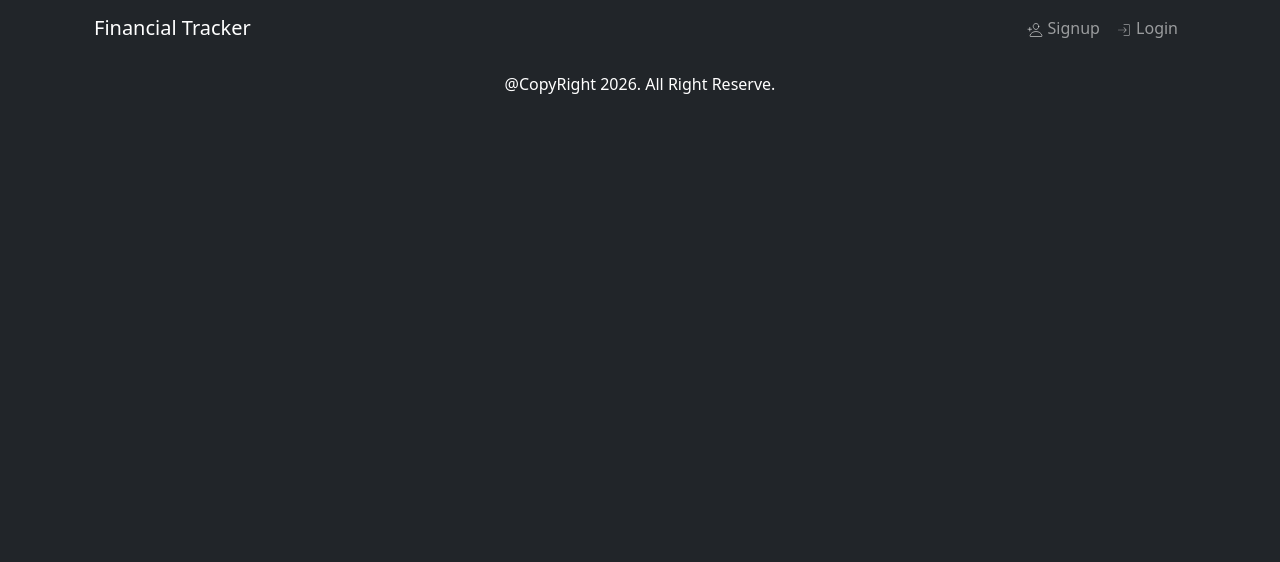
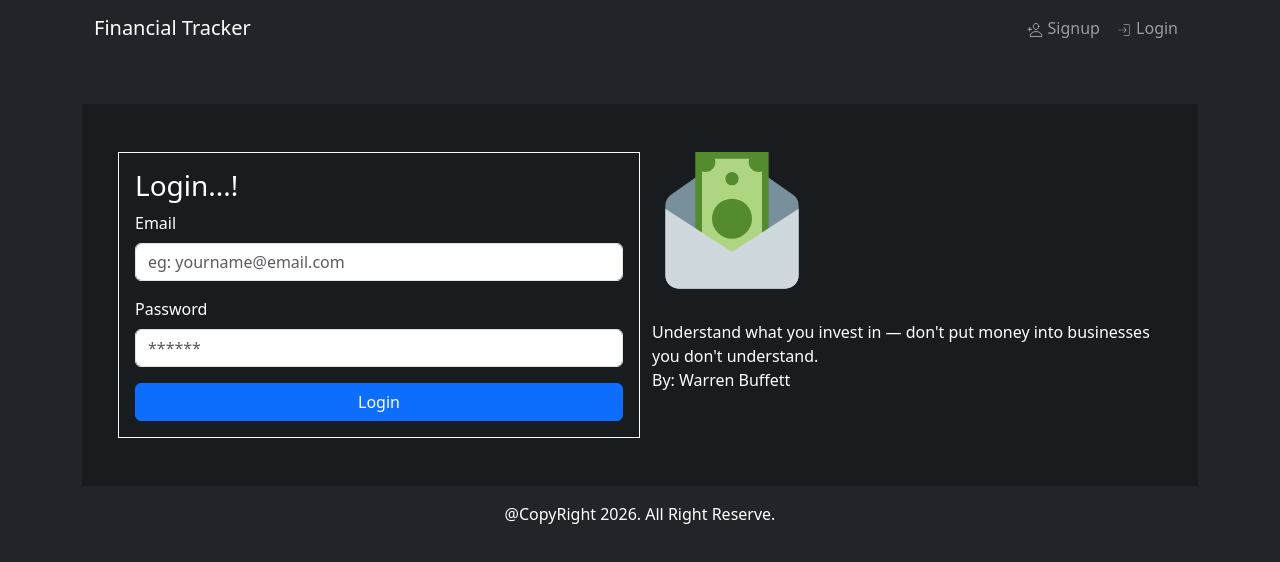
Before and after one commit to yadin-nou/finance-tracker, a React (Vite) app: page /login in a window 1280 px wide. Shown: the top 562 px of the page. Built offline with nearby package versions, Linux system fonts and the light colour scheme.

Commit message:
login page added

```diff
--- a/src/App.jsx
+++ b/src/App.jsx
@@ -5,6 +5,7 @@ import "./App.css";
 import SignUp from "./pages/SignUp";
 import { Route, Routes } from "react-router-dom";
 import { DefaultLayouts } from "./component/Layout/DefaultLayouts";
+import { LoginPage } from "./pages/LoginPage";
 
 function App() {
   return (
@@ -13,7 +14,7 @@ function App() {
         <Routes>
           <Route path="/" element={<DefaultLayouts />}>
             <Route index element={""} />
-            <Route path="login" element={""} />
+            <Route path="login" element={<LoginPage />} />
             <Route path="signup" element={<SignUp />} />
           </Route>
         </Routes>
--- a/src/component/Layout/HeaderLayouts.jsx
+++ b/src/component/Layout/HeaderLayouts.jsx
@@ -15,7 +15,7 @@ export const HeaderLayouts = () => {
             <Link to="/signup" className="nav-link">
               <IoPersonAddOutline /> Signup
             </Link>
-            <Link to="/" className="nav-link">
+            <Link to="/login" className="nav-link">
               <CiLogin /> Login
             </Link>
           </Nav>
--- /dev/null
+++ b/src/component/LoginForms.jsx
@@ -0,0 +1,50 @@
+import Button from "react-bootstrap/Button";
+import Form from "react-bootstrap/Form";
+import FormTemplate from "./FormTemplate";
+import { useState } from "react";
+import { toast } from "react-toastify";
+
+export const LoginForms = ({}) => {
+  const [userData, setUserData] = useState({});
+  const fromTPL = [
+    {
+      type: "email",
+      label: "Email",
+      required: true,
+      placeholder: "eg: yourname@email.com",
+      name: "email",
+    },
+    {
+      type: "password",
+      label: "Password",
+      required: true,
+      placeholder: "******",
+      name: "password",
+    },
+  ];
+  const handleOnChange = (e) => {
+    const { name, value } = e.target;
+    setUserData({ ...userData, [name]: value });
+  };
+  const handleOnSubmit = (e) => {
+    e.preventDefault();
+    console.log(userData);
+    //signUpUser(userData);
+  };
+
+  return (
+    <div>
+      <Form onSubmit={handleOnSubmit}>
+        {fromTPL.map((frm) => (
+          <FormTemplate key={frm.name} {...frm} onChange={handleOnChange} />
+        ))}
+        <div className="d-grid">
+          {/* Explicitly set type="submit" */}
+          <Button type="submit" variant="primary">
+            Login
+          </Button>
+        </div>
+      </Form>
+    </div>
+  );
+};
--- /dev/null
+++ b/src/pages/LoginPage.jsx
@@ -0,0 +1,27 @@
+import React from "react";
+import { LoginForms } from "../component/LoginForms";
+import { TipContent } from "../component/TipContent";
+import { Container, Row, Col } from "react-bootstrap";
+
+export const LoginPage = () => {
+  return (
+    <div className="d-flex">
+      <Container
+        fluid="md"
+        className="p-5 mt-5"
+        style={{ background: "#0f0f0f64" }}
+      >
+        {" "}
+        <Row>
+          <Col md="6" className="border border-light p-3">
+            <h3>Login...!</h3>
+            <LoginForms />
+          </Col>
+          <Col md="6">
+            <TipContent />
+          </Col>
+        </Row>
+      </Container>
+    </div>
+  );
+};
```
